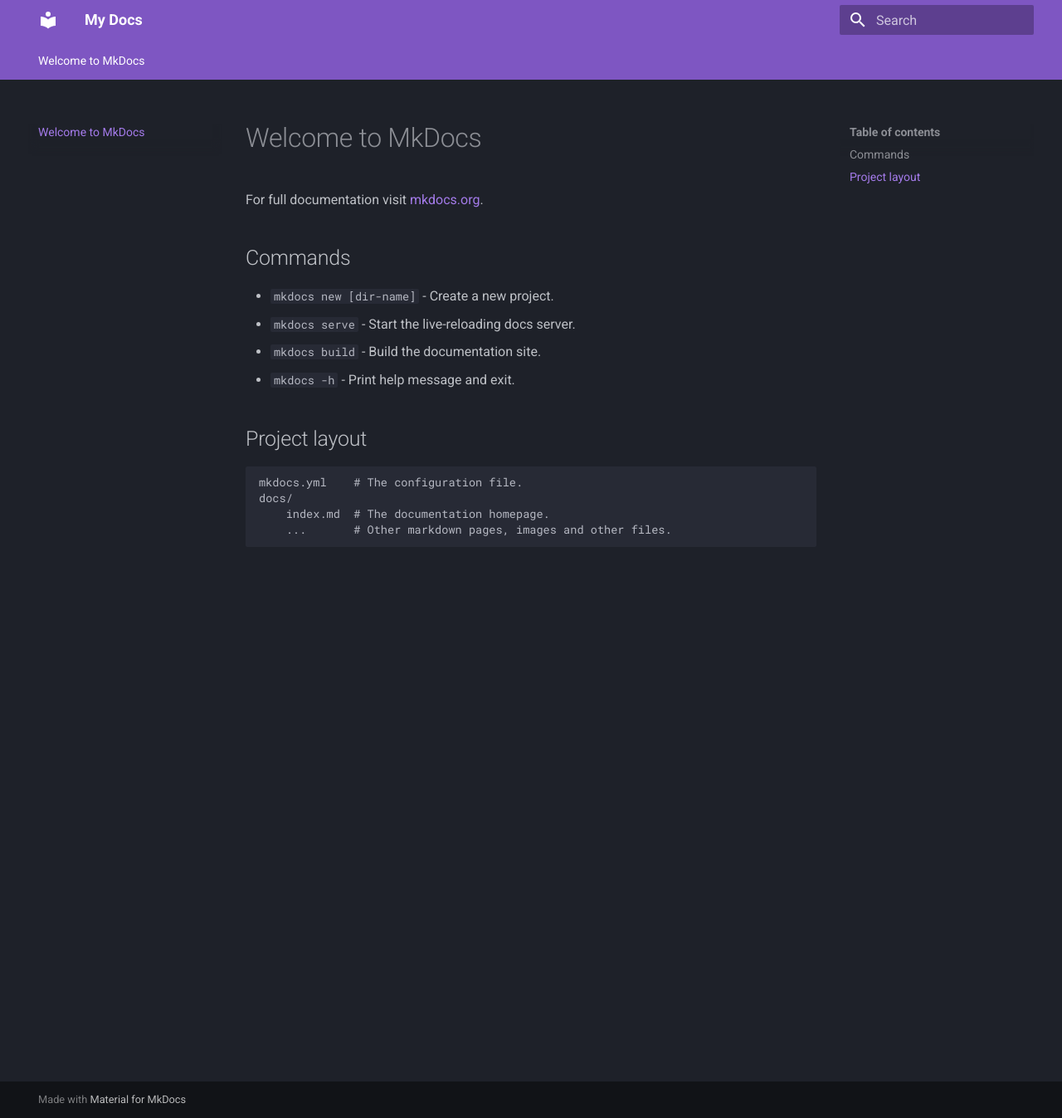
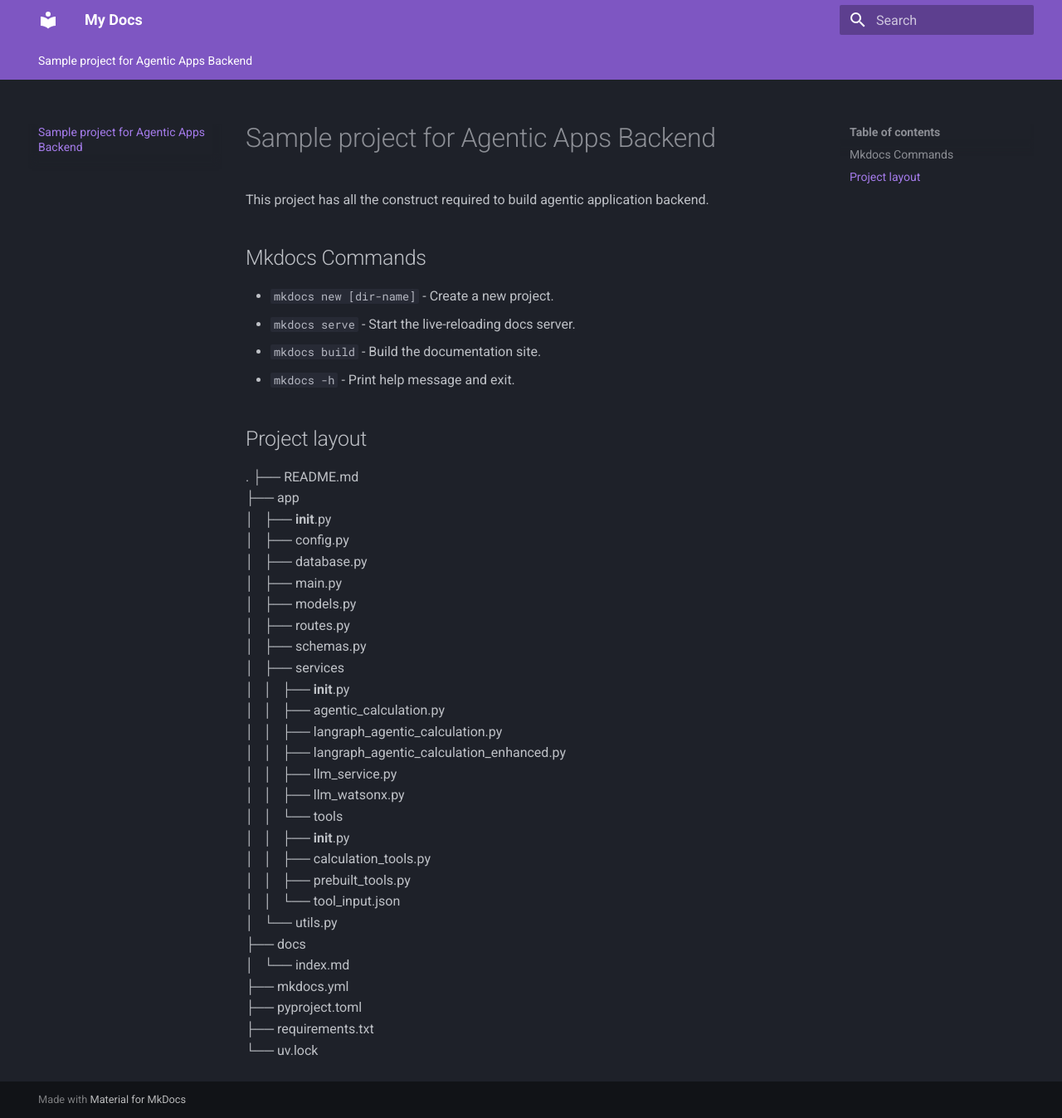
Before and after one commit to dmonisankar/sample-fast-api, an MkDocs documentation site: the page built from docs/index.md, in a window 1280 px wide and 1347 px high. Shown: the whole window at 83% size. Built offline with MkDocs 1.6.1 and Material for MkDocs 9.7.7, drawn with Linux system fonts in a browser that asks for light colours.

Commit message:
project structure added

```diff
--- a/docs/index.md
+++ b/docs/index.md
@@ -1,8 +1,9 @@
-# Welcome to MkDocs
+# Sample project for Agentic Apps Backend
 
-For full documentation visit [mkdocs.org](https://www.mkdocs.org).
+This project has all the construct required to build agentic application backend.
 
-## Commands
+
+## Mkdocs Commands
 
 * `mkdocs new [dir-name]` - Create a new project.
 * `mkdocs serve` - Start the live-reloading docs server.
@@ -11,7 +12,32 @@
 
 ## Project layout
 
-    mkdocs.yml    # The configuration file.
-    docs/
-        index.md  # The documentation homepage.
-        ...       # Other markdown pages, images and other files.
+.
+├── README.md
+├── app
+│   ├── __init__.py
+│   ├── config.py
+│   ├── database.py
+│   ├── main.py
+│   ├── models.py
+│   ├── routes.py
+│   ├── schemas.py
+│   ├── services
+│   │   ├── __init__.py
+│   │   ├── agentic_calculation.py
+│   │   ├── langraph_agentic_calculation.py
+│   │   ├── langraph_agentic_calculation_enhanced.py
+│   │   ├── llm_service.py
+│   │   ├── llm_watsonx.py
+│   │   └── tools
+│   │       ├── __init__.py
+│   │       ├── calculation_tools.py
+│   │       ├── prebuilt_tools.py
+│   │       └── tool_input.json
+│   └── utils.py
+├── docs
+│   └── index.md
+├── mkdocs.yml
+├── pyproject.toml
+├── requirements.txt
+└── uv.lock
```
Also changed, not shown: 1 other file.
